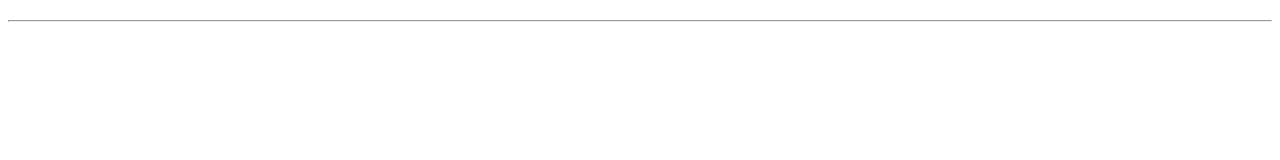
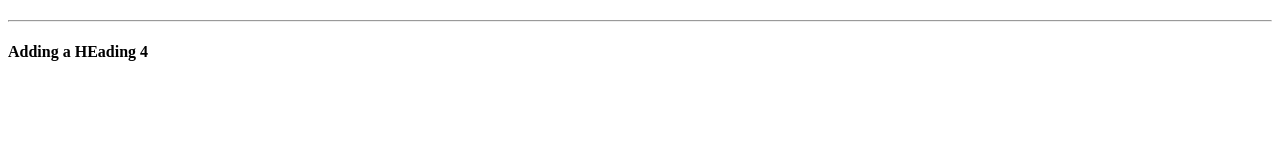
Before and after one commit to Technigo/branches-demo, a plain HTML site: page index.html in a window 1280 px wide. Drawn offline with Linux system fonts and the light colour scheme.

Commit message:
add a h4 to the html

```diff
--- a/index.html
+++ b/index.html
@@ -26,6 +26,7 @@
       <div class="sunrise-div">
         <h4 id="sunset"></h4>
       </div>
+      <h4>Adding a HEading 4</h4>
     </div>
   </section>
   <script type="text/javascript" src="./script.js"></script>
```
Lines whose indentation alone changed are shown as unchanged.
